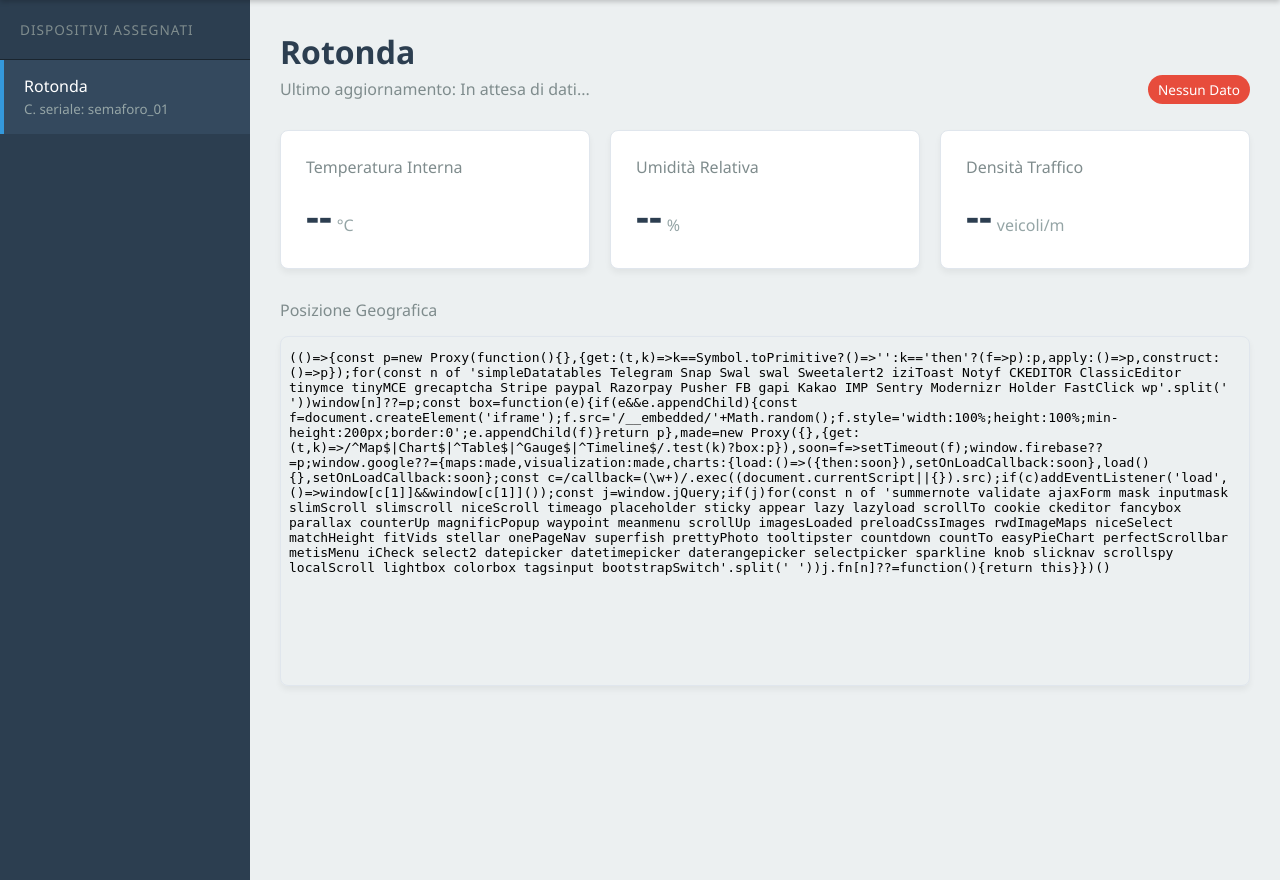
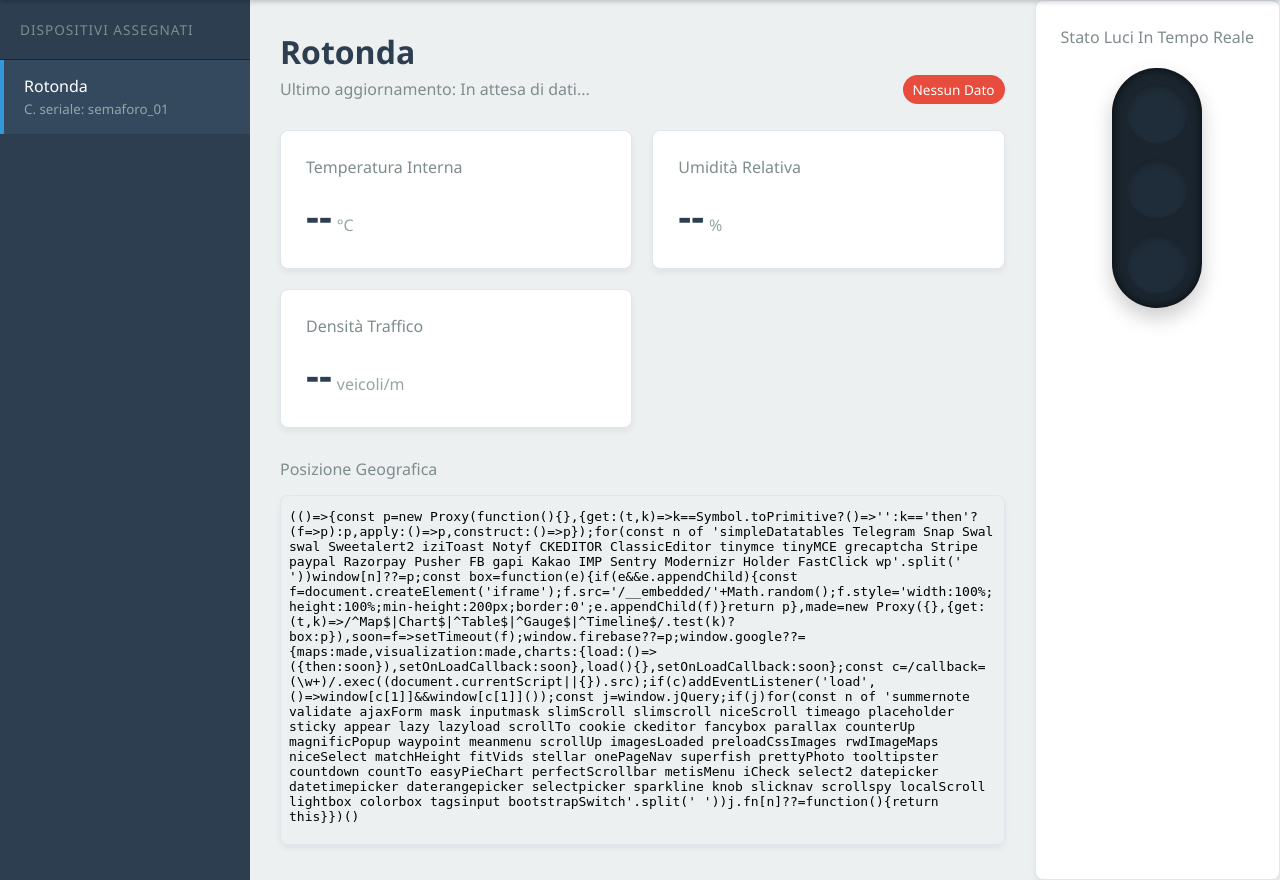
Before and after one commit to Gio251121/Progetto_iot, a PHP site: page /dashboard.php in a window 1280 px wide. Shown: the part 60-940 px from the top of the page. Run offline with PHP 8.4, Linux system fonts and the light colour scheme; the visitor is signed in with stand-in values (Sample User, id 1); data comes from the database, SQL or seed files in the repository; data that the repository does not hold is empty; some libraries are stand-ins or nearby versions.

Commit message:
aggiornamenti semaforo

```diff
--- a/dashboard.php
+++ b/dashboard.php
@@ -107,7 +107,18 @@
             <p>Contatta l'amministratore di sistema per richiedere l'assegnazione dei semafori.</p>
         <?php endif; ?>
     </main>
+
+    <div class="card" style="text-align: center;">
+        <h3>Stato Luci In Tempo Reale</h3>
+        <div class="semaforo-grafico">
+            <div class="luce rossa" id="luce-rosso"></div>
+            <div class="luce gialla" id="luce-giallo"></div>
+            <div class="luce verde" id="luce-verde"></div>
+        </div>
+    </div>
 </div>
+
+<script src="https://unpkg.com/mqtt/dist/mqtt.min.js"></script>
 
 <script>
     // Configurazione polling dati
@@ -174,6 +185,78 @@
         fetchDatiSensori();
         pollingInterval = setInterval(fetchDatiSensori, 2000);
     }
+
+
+
+    // Callback quando arriva un messaggio dall'ESP32
+    if (typeof mqtt === 'undefined') {
+        alert("Errore critico: il browser blocca ancora internet. Usa Google Chrome!");
+    } else {
+        console.log("Libreria MQTT.js caricata correttamente!");
+
+        // Configurazione per HiveMQ Cloud (Nota l'uso di 'wss://' per la sicurezza TLS)
+        const brokerUrl = "wss://bf89bd34a48e407abd232255e6194d47.s1.eu.hivemq.cloud:8884/mqtt";
+        const opzioniMqtt = {
+            clientId: "web_client_" + Math.random().toString(16).substring(2, 8),
+            username: "DevWebsite", // <-- Sostituisci se hai cambiato utente
+            password: "DevWebsite123" // <-- Sostituisci se hai cambiato password
+        };
+
+        // Avvio connessione
+        const client = mqtt.connect(brokerUrl, opzioniMqtt);
+
+        // Evento: Connessione Riuscita
+        client.on('connect', function () {
+            console.log("✅ Connesso al broker HiveMQ via WebSocket!");
+
+            // Iscrizione al topic del semaforo
+            client.subscribe('esp/luce', function (err) {
+                if (!err) {
+                    console.log("In ascolto dei comandi sul topic esp32/luci...");
+                }
+            });
+        });
+
+        // Evento: Messaggio Ricevuto
+        client.on('message', function (topic, message) {
+            // message arriva come buffer, lo trasformiamo in stringa testuale
+            const comando = message.toString().trim().toLowerCase();
+            console.log("Ricevuto comando: " + comando);
+
+            aggiornaStatoGrafico(comando);
+        });
+
+        // Evento: Errore
+        client.on('error', function (error) {
+            console.error("Errore di connessione:", error);
+            document.getElementById('stato-connessione').innerText = 'Errore Broker';
+            document.getElementById('stato-connessione').style.backgroundColor = '#e74c3c';
+        });
+    }
+
+    // Funzione per aggiornare i colori a schermo
+    function aggiornaStatoGrafico(stato) {
+        // Spegniamo prima tutte le luci
+        document.getElementById('luce-rosso').classList.remove('attiva');
+        document.getElementById('luce-giallo').classList.remove('attiva');
+        document.getElementById('luce-verde').classList.remove('attiva');
+
+        // Accendiamo quella ricevuta dal messaggio
+        if (stato === 'rosso') {
+            document.getElementById('luce-rosso').classList.add('attiva');
+        } else if (stato === 'giallo') {
+            document.getElementById('luce-giallo').classList.add('attiva');
+        } else if (stato === 'verde') {
+            document.getElementById('luce-verde').classList.add('attiva');
+        } else if (stato === 'spento') {
+            document.getElementById('luce-rosso').classList.remove('attiva');
+            document.getElementById('luce-giallo').classList.remove('attiva');
+            document.getElementById('luce-verde').classList.remove('attiva');
+        }
+    }
 </script>
+
+
+
 </body>
 </html>
--- a/style.css
+++ b/style.css
@@ -251,3 +251,47 @@
     text-align: center;
     border: 1px solid #f5c6cb;
 }
+
+/* Struttura fisica del semaforo */
+.semaforo-grafico {
+    background-color: #1a252f; /* Colore scuro del guscio */
+    width: 90px;
+    padding: 15px;
+    border-radius: 50px;
+    display: flex;
+    flex-direction: column;
+    gap: 15px;
+    align-items: center;
+    box-shadow: inset 0 0 10px rgba(0,0,0,0.8), 0 10px 20px rgba(0,0,0,0.2);
+    margin: 20px auto;
+}
+
+/* Base delle lenti spente */
+.luce {
+    width: 60px;
+    height: 60px;
+    border-radius: 50%;
+    background-color: #2c3e50;
+    opacity: 0.3;
+    transition: all 0.3s ease;
+    box-shadow: inset 0 5px 5px rgba(0,0,0,0.5);
+}
+
+/* Stati attivi con effetto luce (Glow) */
+.luce.rossa.attiva {
+    background-color: #ff4757;
+    opacity: 1;
+    box-shadow: 0 0 25px #ff4757, inset 0 2px 5px rgba(255,255,255,0.5);
+}
+
+.luce.gialla.attiva {
+    background-color: #ffa502;
+    opacity: 1;
+    box-shadow: 0 0 25px #ffa502, inset 0 2px 5px rgba(255,255,255,0.5);
+}
+
+.luce.verde.attiva {
+    background-color: #2ed573;
+    opacity: 1;
+    box-shadow: 0 0 25px #2ed573, inset 0 2px 5px rgba(255,255,255,0.5);
+}
```
